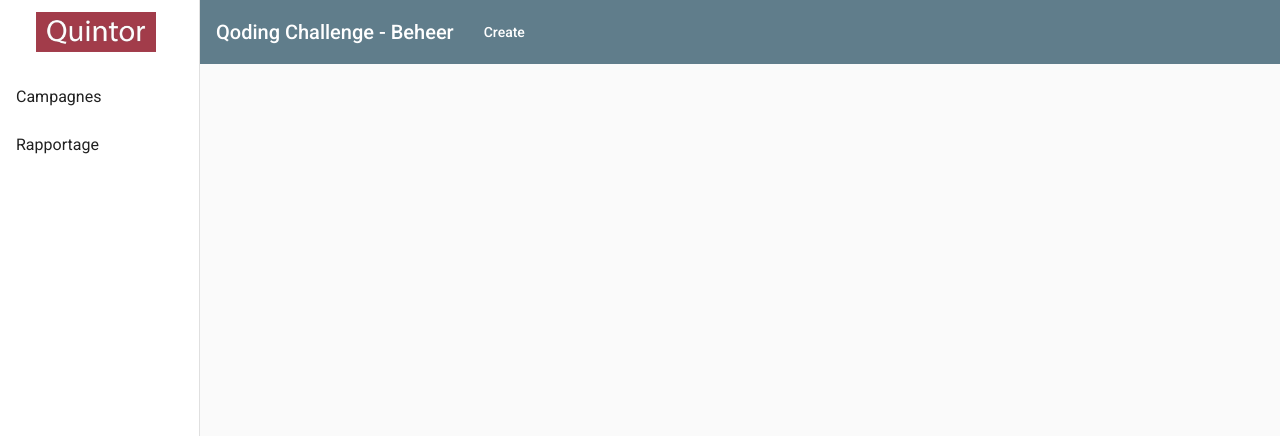
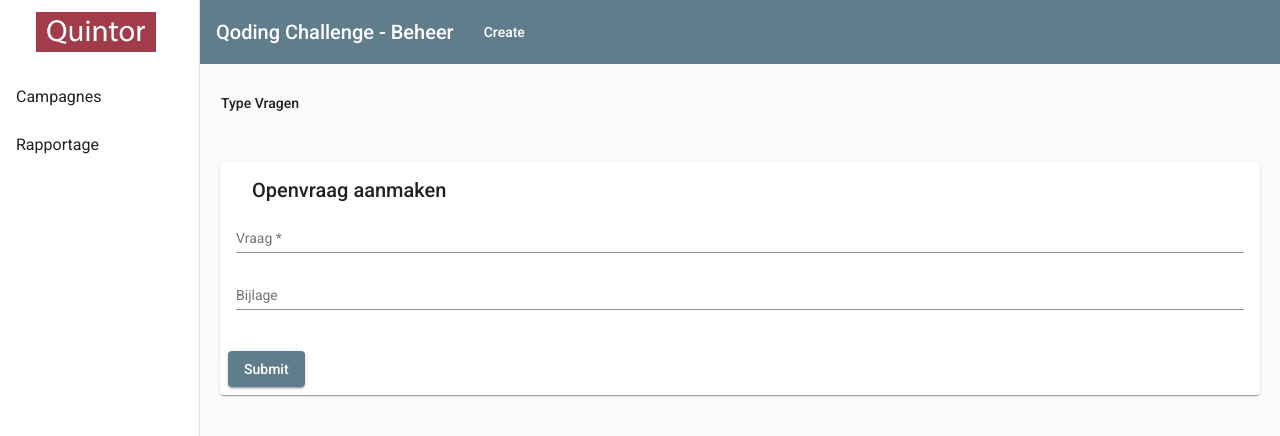
Before and after one commit to AkitaSoftwareNL/qoding-challenge-beheersomgeving, an Angular app: page /question-create in a window 1280 px wide. Before the commit this address led to /. Shown: the top 436 px of the page. Built offline with nearby package versions, Linux system fonts and the light colour scheme.

Commit message:
Logica werkend

```diff
--- a/src/app/app-routing.module.ts
+++ b/src/app/app-routing.module.ts
@@ -2,13 +2,13 @@ import { NgModule } from '@angular/core';
 import { RouterModule, Routes } from '@angular/router';
 import { CampagneComponent } from './campagne/campagne.component';
 import { CampagneCreateComponent } from './campagne-create/campagne-create.component';
-import { OpenQuestionCreateComponent } from './open-question-create/open-question-create.component';
+import { QuestionCreateComponent } from './question-create/question-create.component';
 
 const routes: Routes = [
   { path: '', redirectTo: '/campagnes', pathMatch: 'full' },
   { path: 'campagnes', component: CampagneComponent },
   { path: 'campagne-create', component: CampagneCreateComponent },
-  { path: 'open-question-create', component: OpenQuestionCreateComponent },
+  { path: 'question-create', component: QuestionCreateComponent },
 ];
 
 @NgModule({
--- a/src/app/app.module.ts
+++ b/src/app/app.module.ts
@@ -27,6 +27,7 @@ import { ReactiveFormsModule } from '@angular/forms';
 import { HttpClientModule } from '@angular/common/http';
 import { ToastrModule } from 'ngx-toastr';
 import { OpenQuestionCreateComponent } from './open-question-create/open-question-create.component';
+import { QuestionCreateComponent } from './question-create/question-create.component';
 
 @NgModule({
   declarations: [
@@ -36,6 +37,7 @@ import { OpenQuestionCreateComponent } from './open-question-create/open-questio
     CampagneComponent,
     CampagneCreateComponent,
     OpenQuestionCreateComponent,
+    QuestionCreateComponent,
   ],
   imports: [
     BrowserModule,
--- a/src/app/class/question.ts
+++ b/src/app/class/question.ts
@@ -1,3 +1,5 @@
+import { Answer } from './answer';
+
 export class Question {
   constructor(
     public questionID: number,
@@ -6,7 +8,7 @@ export class Question {
     public attachment: string,
     public stateID: number,
     public givenAnswer: string,
-    public possibleAnswer: string[]
+    public possibleAnswers: Answer[]
   ) { }
 
 }
--- a/src/app/navigation/navigation.component.html
+++ b/src/app/navigation/navigation.component.html
@@ -23,7 +23,7 @@
       <button class="button-create" mat-button [matMenuTriggerFor]="belowMenu">Create</button>
       <mat-menu #belowMenu="matMenu" yPosition="below">
         <button routerLink="/campagne-create" mat-menu-item>Campagne</button>
-        <button routerLink="/open-question-create" mat-menu-item>Openvraag</button>
+        <button routerLink="/question-create" mat-menu-item>Vraag</button>
       </mat-menu>
     </mat-toolbar>
     <router-outlet></router-outlet>
--- a/src/app/open-question-create/open-question-create.component.css
+++ b/src/app/open-question-create/open-question-create.component.css
@@ -0,0 +1,50 @@
+.full-width {
+  width: 100%;
+}
+
+.shipping-card {
+  min-width: 120px;
+  margin: 20px auto;
+}
+
+.mat-radio-button {
+  display: block;
+  margin: 5px 0;
+}
+
+.row {
+  display: flex;
+  flex-direction: row;
+}
+
+.col {
+  flex: 1;
+  margin-right: 20px;
+  flex-direction: column;
+}
+
+.col:last-child {
+  margin-right: 0;
+}
+
+.grid-container {
+  margin: 20px;
+}
+
+.dashboard-card {
+  position: absolute;
+  top: 15px;
+  left: 15px;
+  right: 15px;
+  bottom: 15px;
+}
+
+.more-button {
+  position: absolute;
+  top: 5px;
+  right: 10px;
+}
+
+.dashboard-card-content {
+  text-align: center;
+}
--- a/src/app/open-question-create/open-question-create.component.html
+++ b/src/app/open-question-create/open-question-create.component.html
@@ -1 +1,30 @@
-<p>open-question-create works!</p>
+<div class="grid-container">
+  <form [formGroup]="questionForm" novalidate (ngSubmit)="onSubmit(questionForm.value)">
+    <mat-card class="shipping-card">
+      <mat-card-header>
+        <mat-card-title>{{title}}</mat-card-title>
+      </mat-card-header>
+      <mat-card-content>
+        <div class="row">
+          <div class="col">
+            <mat-form-field class="full-width">
+              <input matInput placeholder="Vraag" formControlName="question">
+              <mat-error *ngIf="questionForm.controls['question'].hasError('required')">
+                Campagnenaam is <strong>vereist</strong>
+              </mat-error>
+            </mat-form-field>
+            <mat-form-field class="full-width">
+              <input matInput placeholder="Bijlage" formControlName="attachment">
+              <mat-error *ngIf="questionForm.controls['attachment'].hasError('required')">
+                Campagnenaam is <strong>vereist</strong>
+              </mat-error>
+            </mat-form-field>
+          </div>
+        </div>
+      </mat-card-content>
+      <mat-card-actions>
+        <button mat-raised-button color="primary" type="submit">Submit</button>
+      </mat-card-actions>
+    </mat-card>
+  </form>
+</div>
--- a/src/app/open-question-create/open-question-create.component.ts
+++ b/src/app/open-question-create/open-question-create.component.ts
@@ -1,15 +1,27 @@
-import { Component, OnInit } from '@angular/core';
+import { Component, OnInit, Output, EventEmitter } from '@angular/core';
+import { ToastrService } from 'ngx-toastr';
+import { FormBuilder, Validators, Form } from '@angular/forms';
+import { Question } from '../class/question';
 
 @Component({
   selector: 'app-open-question-create',
   templateUrl: './open-question-create.component.html',
   styleUrls: ['./open-question-create.component.css']
 })
-export class OpenQuestionCreateComponent implements OnInit {
 
-  constructor() { }
+export class OpenQuestionCreateComponent {
+  questionForm = this.fb.group({
+    question: [null, Validators.required],
+    attachment: [null],
+  });
+  @Output() question = new EventEmitter<Question>();
+  title = 'Openvraag aanmaken';
 
-  ngOnInit() {
+  constructor(private fb: FormBuilder) { }
+
+  onSubmit(form: any) {
+    let question = new Question(-1, 'open', form.question, form.attachment, 0, '', []);
+    this.question.emit(question);
   }
 
 }
--- /dev/null
+++ b/src/app/question-create/question-create.component.css
@@ -0,0 +1,4 @@
+.type-button{
+  padding: 0.5em;
+  margin: 1em;
+}
--- /dev/null
+++ b/src/app/question-create/question-create.component.html
@@ -0,0 +1,11 @@
+<div class="grid-container">
+  <div>
+    <button class="type-button" mat-button [matMenuTriggerFor]="menu">Type Vragen</button>
+    <mat-menu #menu="matMenu">
+      <button (click)="setType('open')" mat-menu-item>Open vragen</button>
+    </mat-menu>
+
+  </div>
+  <app-open-question-create (question)="onAddQuestion($event)" *ngIf="QuestionType == 'open'">
+  </app-open-question-create>
+</div>
--- /dev/null
+++ b/src/app/question-create/question-create.component.ts
@@ -0,0 +1,29 @@
+import { Component, OnInit } from '@angular/core';
+import { Question } from '../class/question';
+import { QuestionService } from '../service/question.service';
+import { ToastrService } from 'ngx-toastr';
+
+@Component({
+  selector: 'app-question-create',
+  templateUrl: './question-create.component.html',
+  styleUrls: ['./question-create.component.css']
+})
+export class QuestionCreateComponent {
+
+  QuestionType = 'open';
+
+  constructor(private toast: ToastrService, private questionService: QuestionService) { }
+
+  setType(type: string) {
+    this.QuestionType = type;
+    console.log(type);
+
+  }
+
+  onAddQuestion(question: Question) {
+    console.log(question);
+    this.questionService.addQuestion(question)
+      .subscribe();
+  }
+
+}
--- a/src/app/service/question.service.ts
+++ b/src/app/service/question.service.ts
@@ -19,8 +19,8 @@ export class QuestionService {
   addQuestion(question: Question) {
     return this.http.post<Question>(this.questionCreate, question, this.httpOptions)
       .pipe(
-        tap((newQuestion: Question) => alert('')),
-        catchError(this.handleError<Question>('Vraag Toevoegen')));
+        tap((newQuestion: Question) => alert(`Vraag Toegevoegd`)),
+        catchError(this.handleError<Question>()));
   }
 
   private handleError<T>(operation = 'operation', result?: T) {
```
Also changed, not shown: 1 other file (tests, documents, lock files or other folders).
